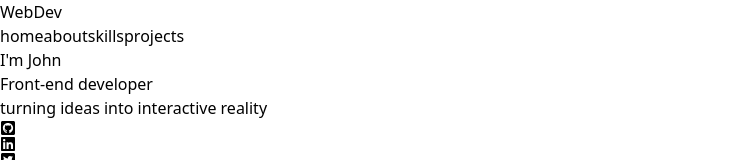
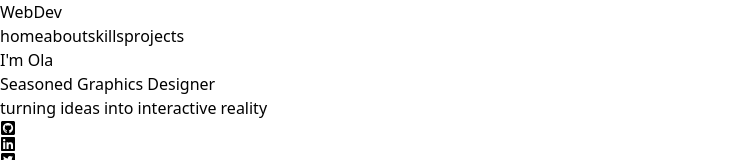
Before and after one commit to BulegaHassan/personal-porfolio, a React (Vite) app: page / in a window 1280 px wide. Shown: the top 160 px of the page, without its empty margins (0-755 px from the left). Built offline with nearby package versions, Linux system fonts and the light colour scheme.

Commit message:
change hero content

```diff
--- a/src/components/Hero.jsx
+++ b/src/components/Hero.jsx
@@ -5,9 +5,9 @@ const Hero = () => {
     <section className='bg-emerald-100 py-24  '>
       <div className=' mx-auto max-w-7xl  px-8  grid  md:grid-cols-2 items-center gap-8'>
         <article>
-          <h1 className='text-7xl font-bold tracking-wider'>I'm John</h1>
+          <h1 className='text-7xl font-bold tracking-wider'>I'm Ola</h1>
           <p className='mt-4 text-3xl text-slate-700 capitalize tracking-wide'>
-            Front-end developer
+            Seasoned Graphics Designer
           </p>
           <p className='mt-2 text-lg text-slate-700 capitalize tracking-wide'>
             turning ideas into interactive reality
```
